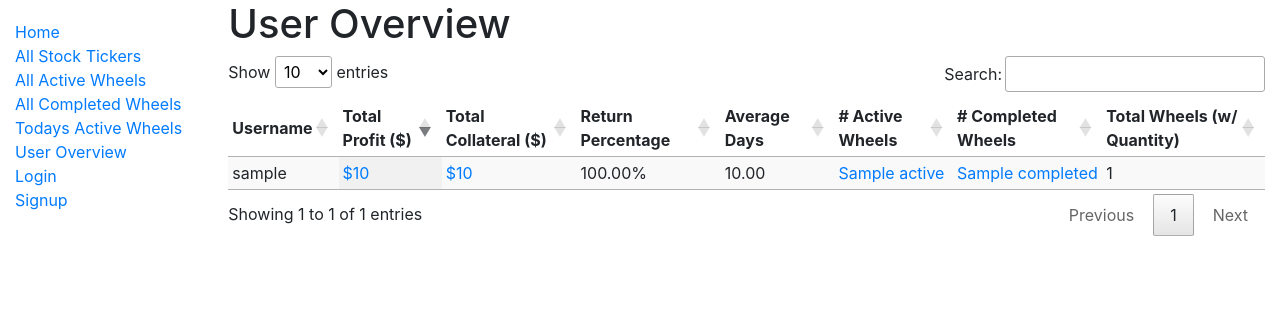
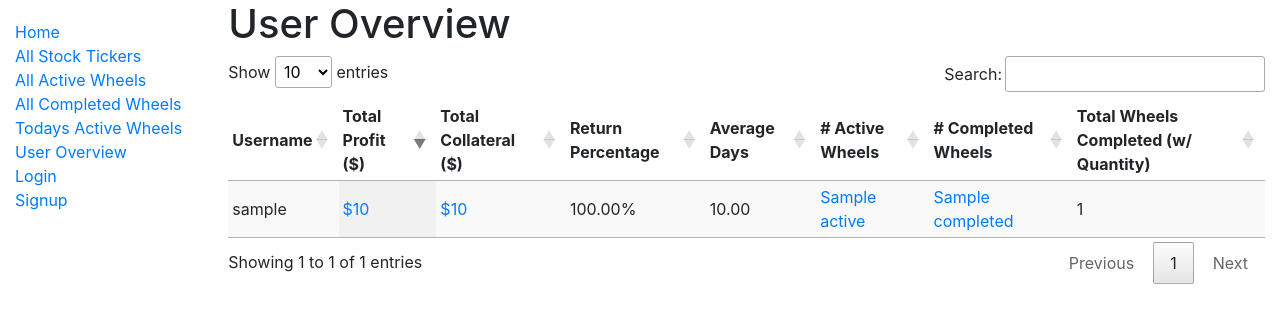
Before and after one commit to kacasey8/option_wheel_tracker, a Django app: template catalog/templates/auth/user_list.html in a window 1280 px wide. Shown: the top 323 px of the page. Run offline with Django 3.2, Linux system fonts and the light colour scheme; the template is opened without the code that fills it: most values are stand-ins (such as "Sample title", 1, 10 or a date in 2020); some libraries are stand-ins or nearby versions.

Commit message:
specify that total wheels w quantity is only completed wheels

```diff
--- a/catalog/templates/_user_table.html
+++ b/catalog/templates/_user_table.html
@@ -12,7 +12,7 @@
         <th>Average Days</th>
         <th># Active Wheels</th>
         <th># Completed Wheels</th>
-        <th>Total Wheels (w/ Quantity)</th>
+        <th>Total Wheels Completed (w/ Quantity)</th>
       </tr>
     </thead>
     <tbody>
```
